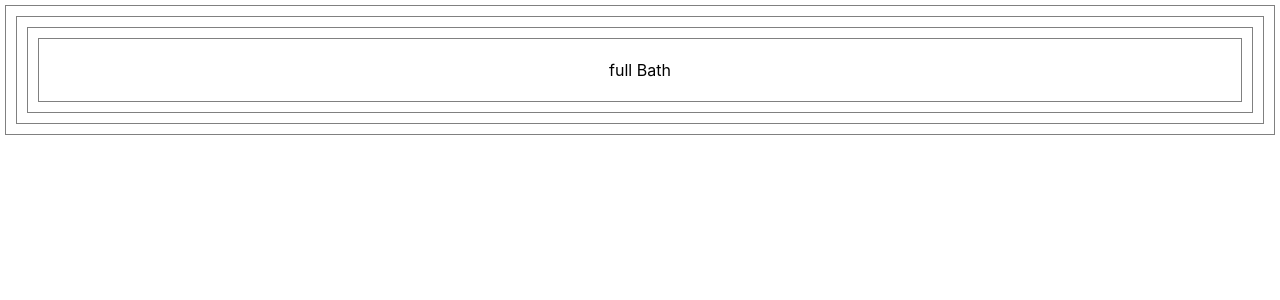
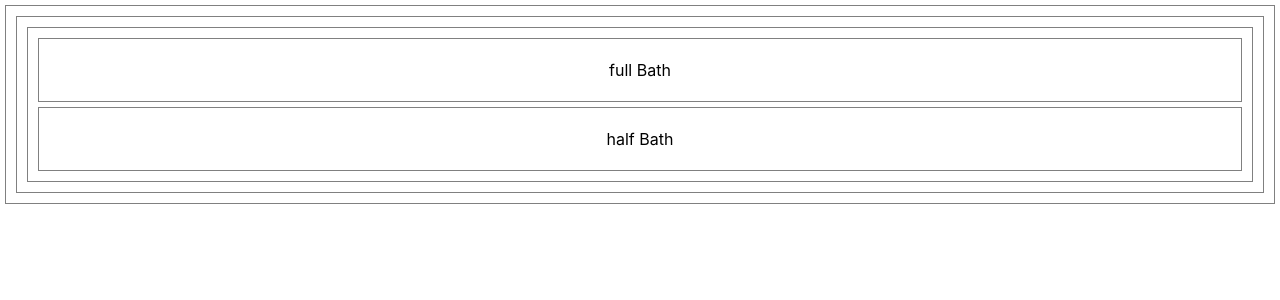
Before and after one commit to Madfarm/floor-plan, a React (Create React App) app: page / in a window 1280 px wide. Shown: the top 300 px of the page. Built offline with nearby package versions, Linux system fonts and the light colour scheme.

Commit message:
Add bedroom component

```diff
--- a/src/components/FloorPlan/FloorPlan.tsx
+++ b/src/components/FloorPlan/FloorPlan.tsx
@@ -1,9 +1,14 @@
 import Bath from "./Bath/Bath"
 
 export default function FloorPlan() {
+    let bedrooms: number = 3;
+
     return (
         <div>
             <Bath size="full" />
+
+
+            <Bath size="half" />
         </div>
     )
 }
```
Also changed, not shown: src/components/FloorPlan/Bedroom/Bedroom.tsx (added, +12 -0 lines).
